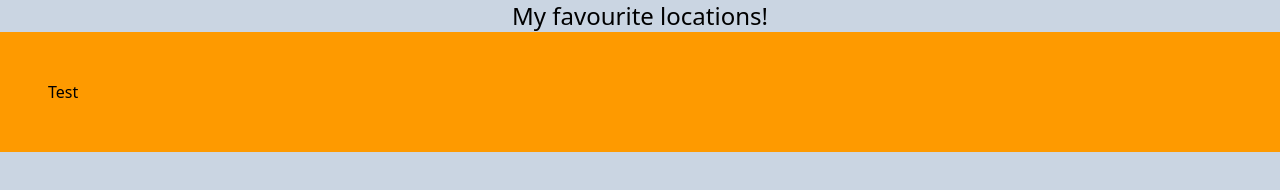
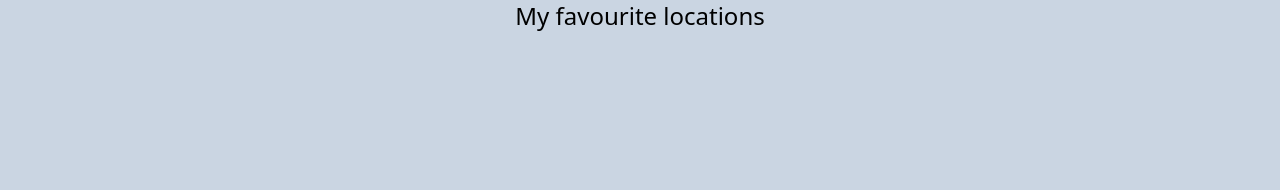
Before and after one commit to fsteinmetz242/Demo_Leaflet, a website built with Vite: page index.html in a window 1280 px wide. Built offline with nearby package versions, Linux system fonts and the light colour scheme.

Commit message:
vite und npm Lauffähig

```diff
--- a/index.html
+++ b/index.html
@@ -8,9 +8,7 @@
     <title>Document</title>
   </head>
   <body class="container mx-auto bg-slate-300">
-    <h1 class="text-2xl text-center">My favourite locations!</h1>
-    <div id="map"></div>
-
-    <div class="p-12 bg-amber-500">Test</div>
+    <h1 class="text-2xl text-center">My favourite locations</h1>
+    <div id="map" class="h-[80vh]"></div>
   </body>
 </html>
```
